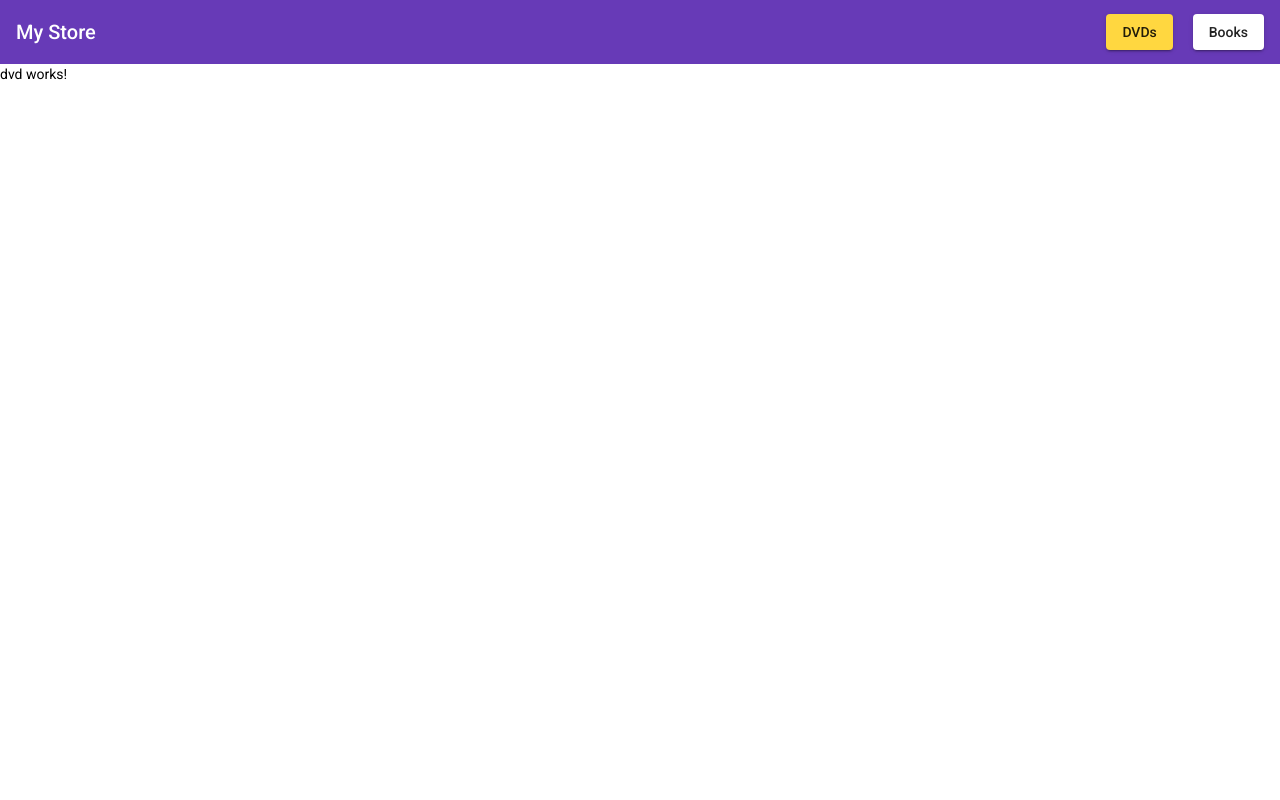
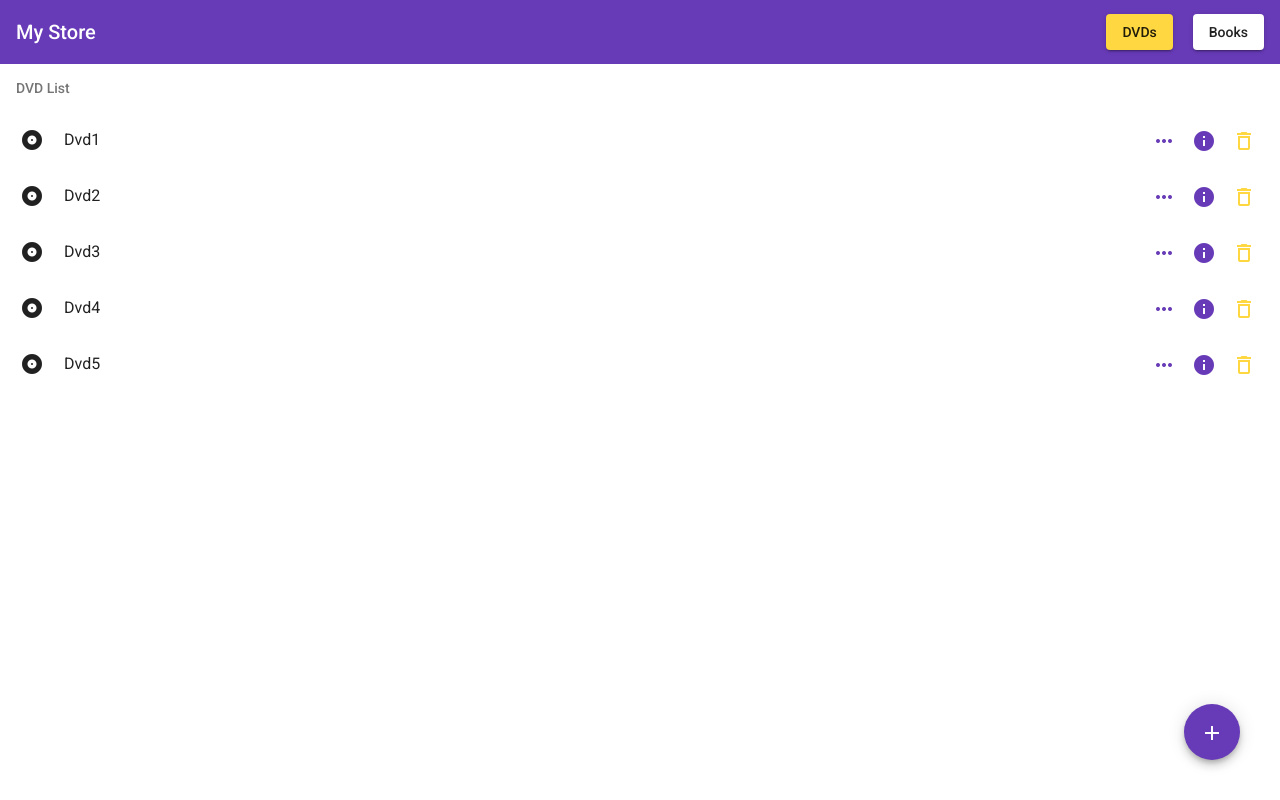
Before and after one commit to davidsongoes/EstudosAngular7NGRX, an Angular app in the folder routes/: page /dvds in a window 1280 px wide. Built offline with nearby package versions, Linux system fonts and the light colour scheme.

Commit message:
feat(dvd): :spakles: Implementa componente de detalhes

```diff
--- a/routes/src/app/app-routing.module.ts
+++ b/routes/src/app/app-routing.module.ts
@@ -4,10 +4,12 @@ import { RouterModule, Routes } from '@angular/router';
 import { DvdComponent } from './dvd/dvd.component';
 import { BookComponent } from './book/book.component';
 import { PageNotFoundComponent } from './page-not-found/page-not-found.component';
+import { DvdDetailComponent } from './dvd/dvd-detail/dvd-detail.component';
 
 const appRoutes: Routes = [
   { path: 'dvds', component: DvdComponent },
   { path: 'books', component: BookComponent },
+  { path: 'dvds/:index', component: DvdDetailComponent },
   { path: '', pathMatch: 'full', redirectTo: 'dvds' },
   { path: '**', component: PageNotFoundComponent },
 ];
--- a/routes/src/app/app.module.ts
+++ b/routes/src/app/app.module.ts
@@ -10,6 +10,7 @@ import { PageNotFoundComponent } from './page-not-found/page-not-found.component
 import { FlexLayoutModule } from '@angular/flex-layout';
 import { RouterModule, Routes } from '@angular/router';
 import { AppRoutingModule } from './app-routing.module';
+import { DvdDetailComponent } from './dvd/dvd-detail/dvd-detail.component';
 
 @NgModule({
   declarations: [
@@ -17,6 +18,7 @@ import { AppRoutingModule } from './app-routing.module';
     BookComponent,
     DvdComponent,
     PageNotFoundComponent,
+    DvdDetailComponent,
   ],
   imports: [
     BrowserModule,
--- a/routes/src/app/book/book.component.html
+++ b/routes/src/app/book/book.component.html
@@ -1 +1,12 @@
-<p>book works!</p>
+<mat-nav-list>
+  <h2 mat-subheader>Book List</h2>
+  <a
+    mat-list-item
+    *ngFor="let book of books$ | async; let i = index"
+    routerLink="/books/{{ i }}"
+  >
+    <mat-icon mat-list-icon>library_books</mat-icon>
+    <h4 mat-line>{{ book.title }}</h4>
+    <h5 mat-line>Pages: {{ book.pages }}</h5>
+  </a>
+</mat-nav-list>
--- a/routes/src/app/book/book.component.ts
+++ b/routes/src/app/book/book.component.ts
@@ -1,15 +1,19 @@
 import { Component, OnInit } from '@angular/core';
+import { Observable } from 'rxjs';
+import { BookService } from '../core/book.service';
+import { Book } from '../models/book';
 
 @Component({
   selector: 'app-book',
   templateUrl: './book.component.html',
-  styleUrls: ['./book.component.css']
+  styleUrls: ['./book.component.css'],
 })
 export class BookComponent implements OnInit {
+  books$: Observable<Book[]> | undefined;
 
-  constructor() { }
+  constructor(private bookService: BookService) {}
 
   ngOnInit(): void {
+    this.books$ = this.bookService.books$;
   }
-
 }
--- a/routes/src/app/core/dvd.service.ts
+++ b/routes/src/app/core/dvd.service.ts
@@ -8,7 +8,7 @@ import { Dvd } from '../models/dvd';
 })
 export class DvdService {
   private dvdSubject$: BehaviorSubject<Dvd[]> = new BehaviorSubject<Dvd[]>([]);
-  private dvd$ = this.dvdSubject$.asObservable();
+  public dvds$ = this.dvdSubject$.asObservable();
 
   constructor() {
     timer(2000).subscribe(() => {
@@ -27,18 +27,16 @@ export class DvdService {
   }
 
   get(index: number): Observable<Dvd | null> {
-    return this.dvd$.pipe(
-      map((books) =>
-        index >= 0 && index < books.length ? books[index] : null
-      ),
+    return this.dvds$.pipe(
+      map((dvds) => (index >= 0 && index < dvds.length ? dvds[index] : null)),
       delay(1000)
     );
   }
 
   remove(index: number): void {
-    let books = this.dvdSubject$.getValue();
-    if (index >= 0 && index < books.length) {
-      books.splice(index, 1);
+    let dvds = this.dvdSubject$.getValue();
+    if (index >= 0 && index < dvds.length) {
+      dvds.splice(index, 1);
     }
   }
 }
--- /dev/null
+++ b/routes/src/app/dvd/dvd-detail/dvd-detail.component.ts
@@ -0,0 +1,15 @@
+import { Component, OnInit } from '@angular/core';
+
+@Component({
+  selector: 'app-dvd-detail',
+  templateUrl: './dvd-detail.component.html',
+  styleUrls: ['./dvd-detail.component.css']
+})
+export class DvdDetailComponent implements OnInit {
+
+  constructor() { }
+
+  ngOnInit(): void {
+  }
+
+}
--- a/routes/src/app/dvd/dvd.component.css
+++ b/routes/src/app/dvd/dvd.component.css
@@ -0,0 +1,5 @@
+.add-button {
+  position: fixed;
+  right: 40px;
+  bottom: 40px;
+}
--- a/routes/src/app/dvd/dvd.component.html
+++ b/routes/src/app/dvd/dvd.component.html
@@ -1 +1,20 @@
-<p>dvd works!</p>
+<mat-list>
+  <h2 mat-subheader>DVD List</h2>
+  <mat-list-item *ngFor="let dvd of dvds$ | async; let i = index">
+    <mat-icon mat-list-icon>album</mat-icon>
+    <h4 mat-line>{{ dvd.title }}</h4>
+    <button mat-icon-button color="primary" routerLink="{{ i }}">
+      <mat-icon>more_horiz</mat-icon>
+    </button>
+    <button mat-icon-button color="primary">
+      <mat-icon>info</mat-icon>
+    </button>
+    <button mat-icon-button color="accent">
+      <mat-icon>delete_outline</mat-icon>
+    </button>
+  </mat-list-item>
+</mat-list>
+
+<button mat-fab color="primary" class="add-button">
+  <mat-icon>add</mat-icon>
+</button>
--- a/routes/src/app/dvd/dvd.component.ts
+++ b/routes/src/app/dvd/dvd.component.ts
@@ -1,15 +1,19 @@
 import { Component, OnInit } from '@angular/core';
+import { Observable } from 'rxjs';
+import { DvdService } from '../core/dvd.service';
+import { Dvd } from '../models/dvd';
 
 @Component({
   selector: 'app-dvd',
   templateUrl: './dvd.component.html',
-  styleUrls: ['./dvd.component.css']
+  styleUrls: ['./dvd.component.css'],
 })
 export class DvdComponent implements OnInit {
+  dvds$: Observable<Dvd[]> | undefined;
 
-  constructor() { }
+  constructor(private dvdService: DvdService) {}
 
   ngOnInit(): void {
+    this.dvds$ = this.dvdService.dvds$;
   }
-
 }
```
Also changed, not shown: routes/08-dvd.component.html.txt (added), routes/src/app/dvd/dvd-detail/dvd-detail.component.css (added), routes/src/app/dvd/dvd-detail/dvd-detail.component.html (added), 1 other file (tests, documents, lock files or other folders).
